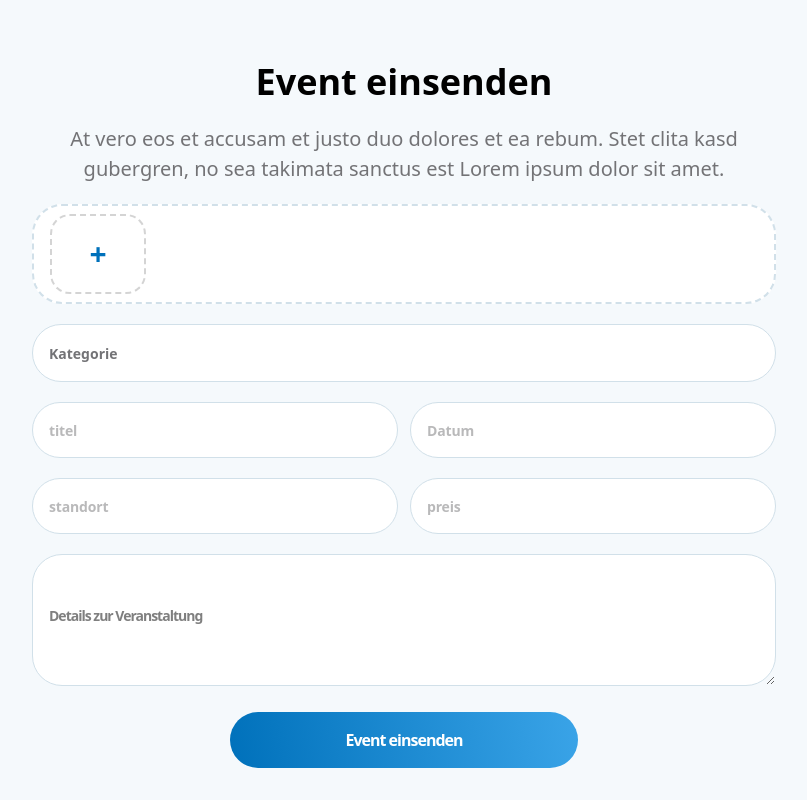
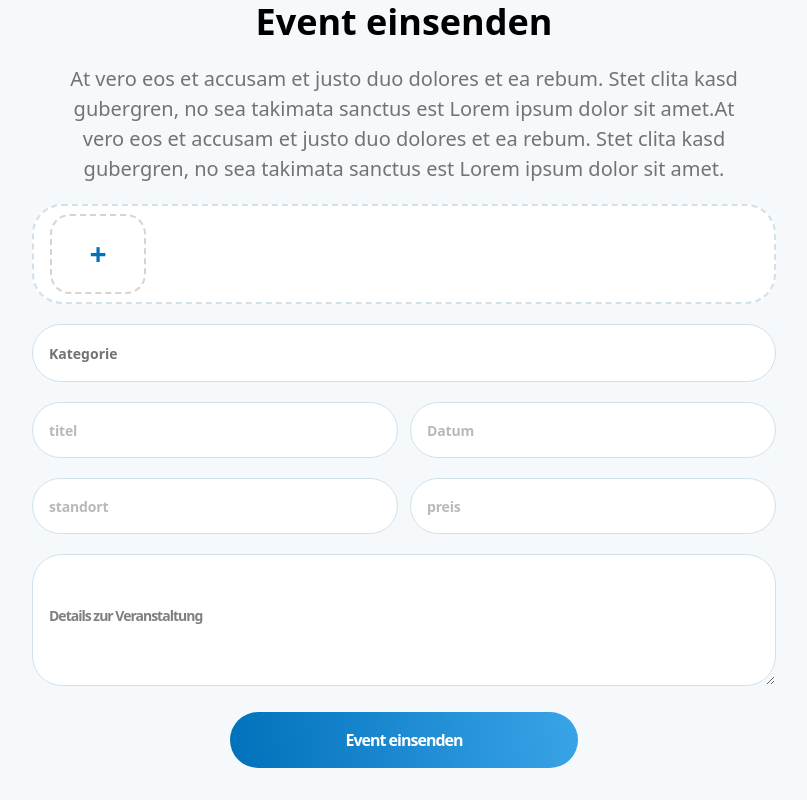
Before and after one commit to sunita0987/Event-Einsenden, a React (Vite) app: page / in a window 1280 px wide. Shown: the top 800 px of the page, without its empty margins (236-1043 px from the left). Built offline with nearby package versions, Linux system fonts and the light colour scheme.

Commit message:
heading change

```diff
--- a/src/components/Heading.jsx
+++ b/src/components/Heading.jsx
@@ -54,15 +54,17 @@ const Heading = () => {
 
   return (
     <>
-      <div className="pt-[60px] min-h-screen bg-[#F5F9FC]">
+      <div className=" min-h-screen bg-[#F5F9FC]">
         <div className="max-w-[768px] mx-auto px-3">
           <h1 className="font-bold text-4xl leading-[44px] tracking-[-2%] text-center">
             Event einsenden
           </h1>
-          <p className="font-light text-[20px] leading-[30px] max-w-[768px] text-center mx-auto pt-[20px] text-[#737376]">
+          <p className="font-light text-[20px] leading-[30px] w-[700px] text-center mx-auto pt-[20px] text-[#737376]">
             At vero eos et accusam et justo duo dolores et ea rebum. Stet clita
             kasd gubergren, no sea takimata sanctus est Lorem ipsum dolor sit
-            amet.
+            amet.At vero eos et accusam et justo duo dolores et ea rebum. Stet
+            clita kasd gubergren, no sea takimata sanctus est Lorem ipsum dolor
+            sit amet.
           </p>
           <form onSubmit={submitData}>
             <div className="w-full max-w-[620px] mt-[20px] md:max-w-[763px] px-4 py-2 bg-white border-2 border-dashed border-[#D1E0E9] rounded-[30px]">
@@ -114,8 +116,7 @@ const Heading = () => {
                 <option value="2"> Two</option>
                 <option value="3"> Three</option>
               </select>
-              <div className="pointer-events-none absolute inset-y-0 right-0 flex items-center pr-4">
-              </div>
+              <div className="pointer-events-none absolute inset-y-0 right-0 flex items-center pr-4"></div>
             </div>
             <div className="mt-[20px] flex gap-3 max-w-[763px] w-full">
               <Input
```
